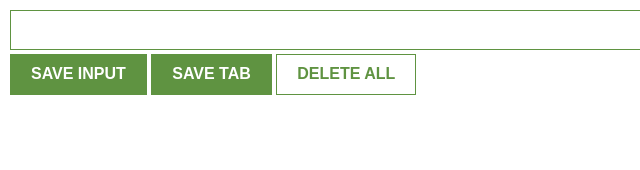
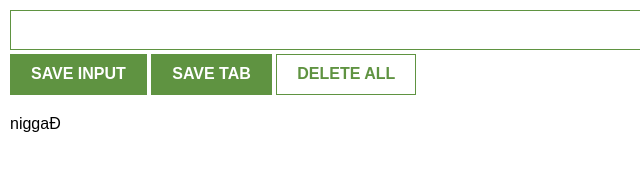
Before and after one commit to vlmss/ppl, a website built with Vite: page EXT/index.html in a window 1280 px wide. Shown: the full height of the page, 0-640 px from the left. Built offline with nearby package versions, Linux system fonts and the light colour scheme.

```diff
--- a/EXT/index.html
+++ b/EXT/index.html
@@ -9,6 +9,7 @@
         <button id="delete-btn">DELETE ALL</button>
         <ul id="ul-el">
         </ul>
+        niggaĐ
         <script src="index.js"></script>
     </body>
 </html>
```
Also changed, not shown: 2 other files.
